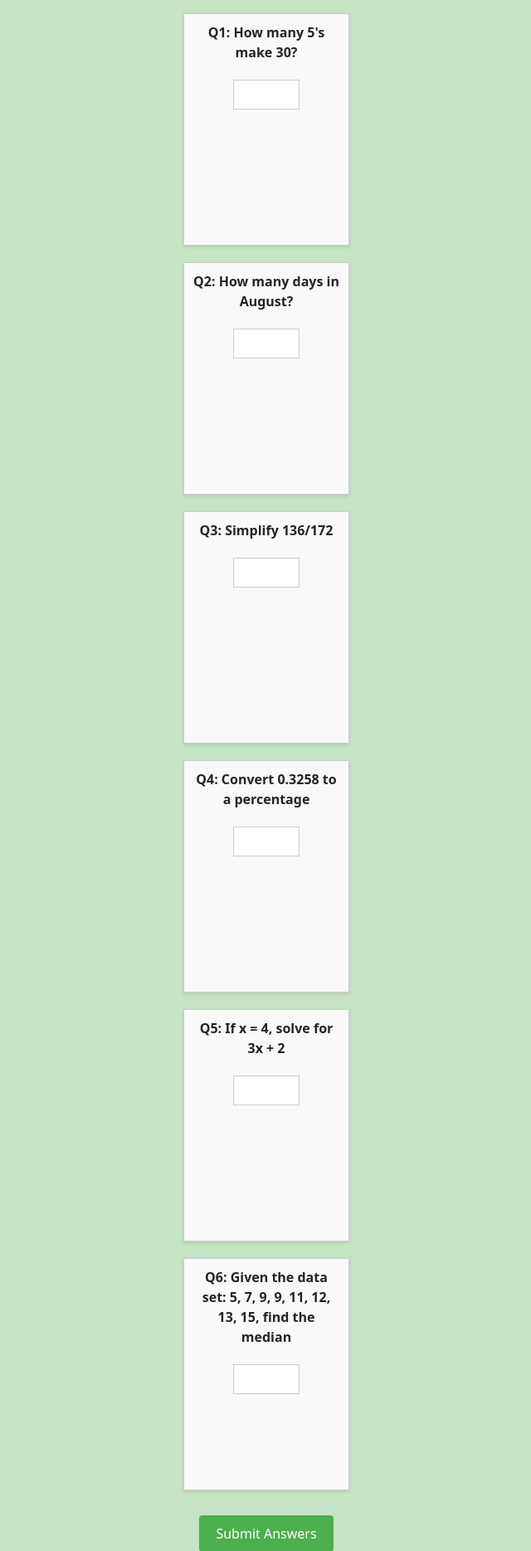
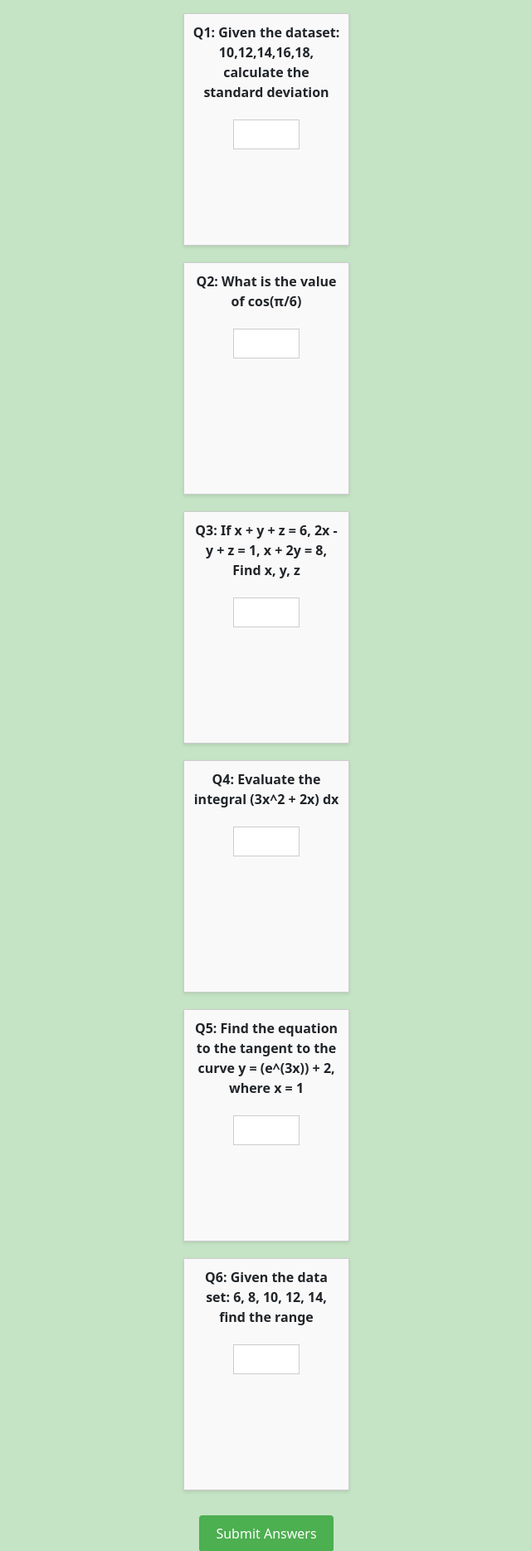
Before and after one commit to Sharun2022/AcademifyLearningTool, a Flask app: page /year13_maths in a window 1280 px wide. Shown: the part 136-2005 px from the top of the page at 83% size, without its empty margins (319-959 px from the left). Run offline with Flask 3, Linux system fonts and the light colour scheme; a user stored in the database is signed in; some libraries are stand-ins or nearby versions.

Commit message:
Finished Year 13 maths
Finished all the maths revision pages, just need to finish the other 5 subjects (5x6) = 30 pages

```diff
--- a/tutorial_fixed/website/templates/year13_maths.html
+++ b/tutorial_fixed/website/templates/year13_maths.html
@@ -13,38 +13,44 @@
 
         <div id="questions">
             <div class="question">
-                <p>Q1: How many 5's make 30?</p>
-                <input type="text" class="answerInput" data-answer="6">
+                <p>Q1: Given the dataset: 10,12,14,16,18, calculate the standard deviation</p>
+                <input type="text" class="answerInput" data-answer="2.83">
                 <div class="result"></div>
             </div>
 
             <div class="question">
-                <p>Q2: How many days in August?</p>
-                <input type="text" class="answerInput" data-answer="31">
+                <p>Q2: What is the value of cos(π/6)</p>
+                <input type="text" class="answerInput" data-answer="√3/2">
                 <div class="result"></div>
             </div>
 
             <div class="question">
-                <p>Q3: Simplify 136/172</p>
-                <input type="text" class="answerInput" data-answer="34/43">
+                <p>Q3: If x + y + z = 6,
+                    2x - y + z = 1,
+                    x + 2y = 8,
+                    Find x, y, z
+                </p>
+                <input type="text" class="answerInput" data-answer="x=3, y=2, z=1">
                 <div class="result"></div>
             </div>
 
             <div class="question">
-                <p>Q4: Convert 0.3258 to a percentage</p>
-                <input type="text" class="answerInput" data-answer="32.58%">
+                <p>Q4: Evaluate the integral (3x^2 + 2x) dx</p>
+                <input type="text" class="answerInput" data-answer="x^3 + x^2 + C">
                 <div class="result"></div>
             </div>
 
             <div class="question">
-                <p>Q5: If x = 4, solve for 3x + 2 </p>
-                <input type="text" class="answerInput" data-answer="14">
+                <p>Q5: Find the equation to the tangent
+                    to the curve y = (e^(3x)) + 2, where x = 1
+                </p>
+                <input type="text" class="answerInput" data-answer="y=3e+2">
                 <div class="result"></div>
             </div>
 
             <div class="question">
-                <p>Q6: Given the data set: 5, 7, 9, 9, 11, 12, 13, 15, find the median</p>
-                <input type="text" class="answerInput" data-answer="11">
+                <p>Q6: Given the data set: 6, 8, 10, 12, 14, find the range</p>
+                <input type="text" class="answerInput" data-answer="8">
                 <div class="result"></div>
             </div>
 
```
